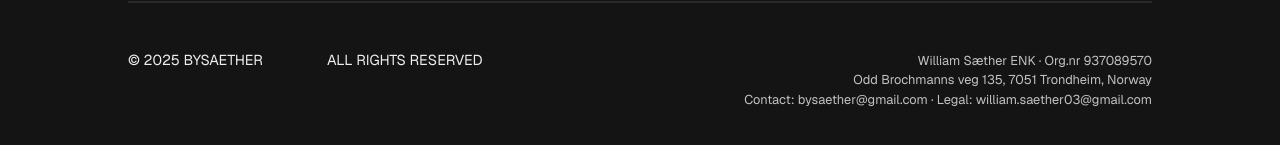
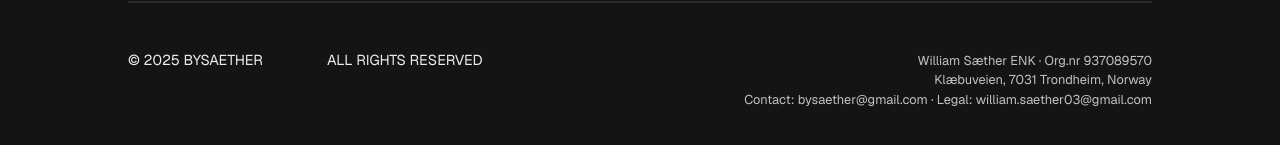
Before and after one commit to williamsaether/bysaether.com, a Next.js app: page /cookie-policy in a window 1280 px wide. Shown: the part 1551-1696 px from the top of the page. Built offline with nearby package versions, Linux system fonts and the light colour scheme.

Commit message:
fix: update business address

```diff
--- a/constants/Constants.ts
+++ b/constants/Constants.ts
@@ -2,7 +2,7 @@ export const supportEmail = 'bysaether@gmail.com'
 export const legalEmail = 'william.saether03@gmail.com'
 export const businessName = 'William Sæther ENK'
 export const orgNumber = '937089570'
-export const businessAddress = 'Odd Brochmanns veg 135, 7051 Trondheim, Norway'
+export const businessAddress = 'Klæbuveien, 7031 Trondheim, Norway'
 
 export const linkedin = 'https://www.linkedin.com/company/bysaether/'
 export const instagram = 'https://www.instagram.com/bysaether/'
```
